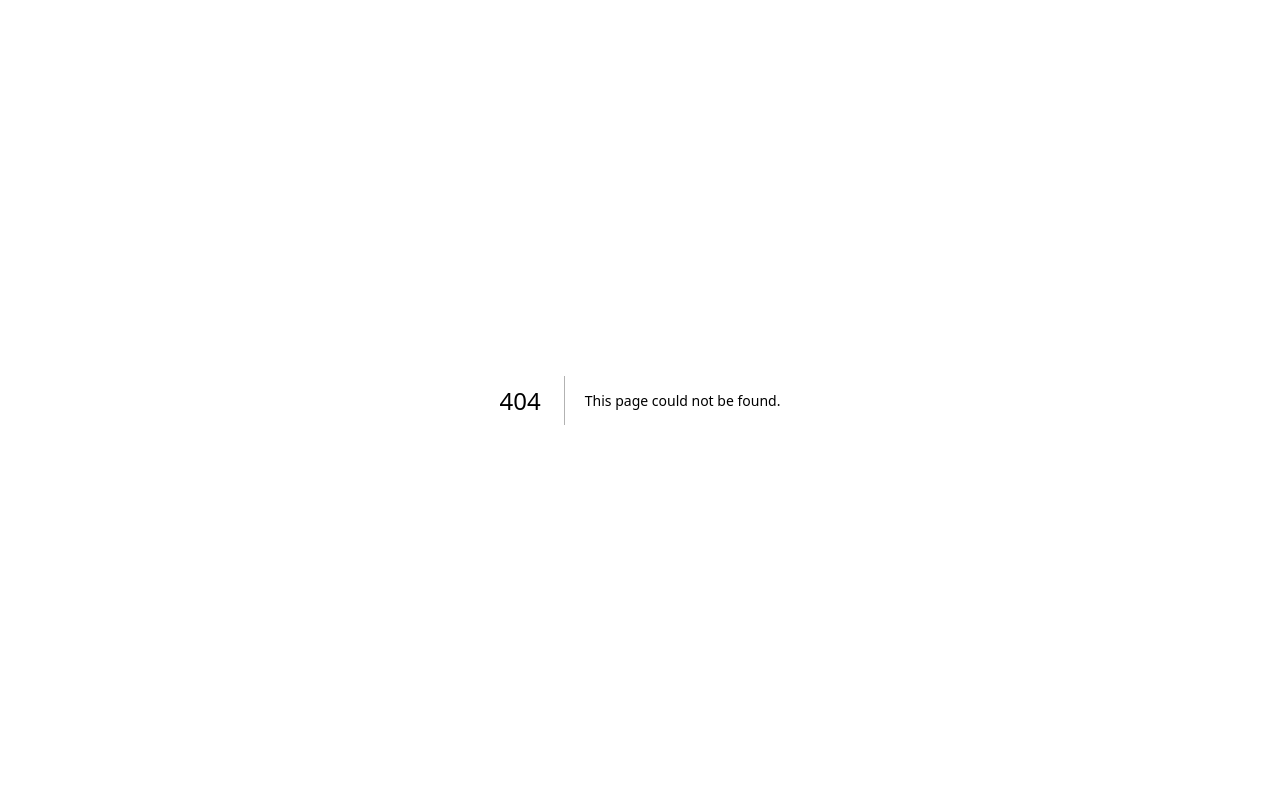
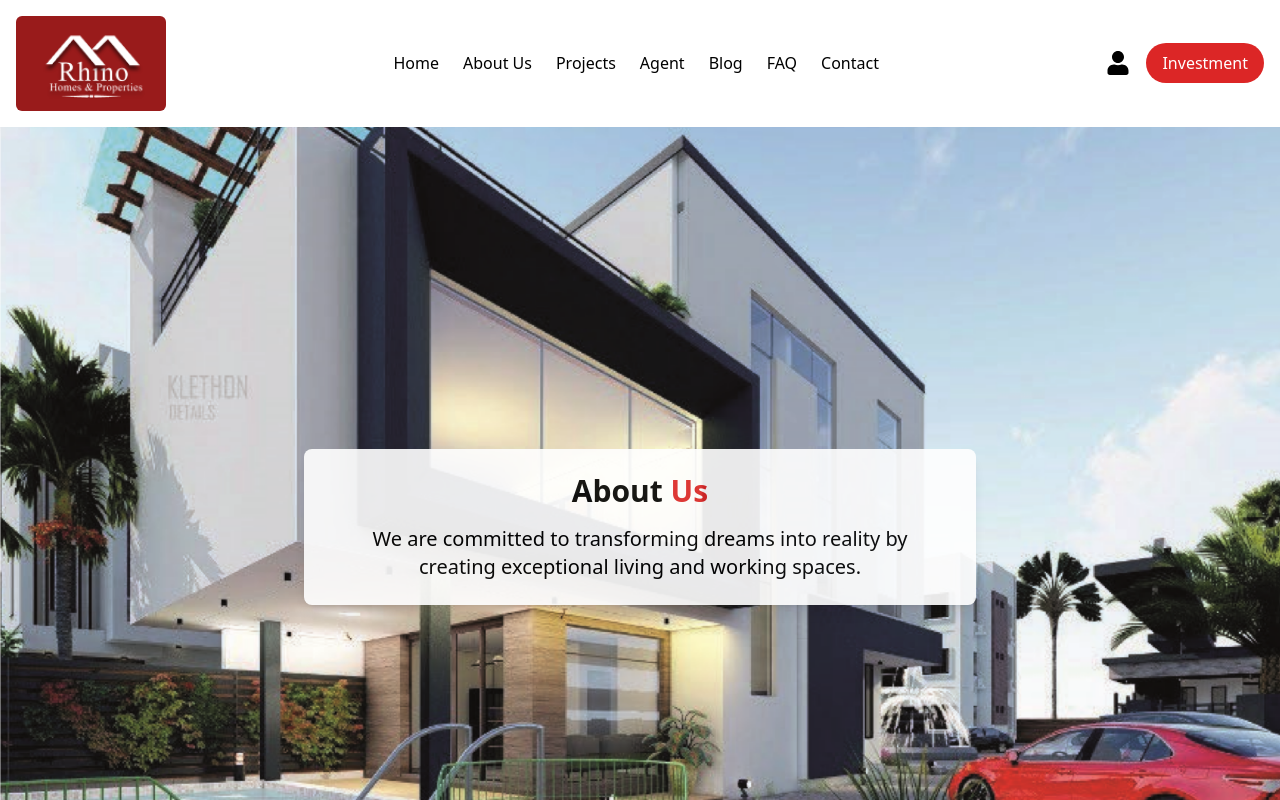
Before and after one commit to Ritephase1/rhp-website-fe, a Next.js app: page /about in a window 1280 px wide. Before the commit this address had no page. Shown: the top 800 px of the page. Built offline with nearby package versions, Linux system fonts and the light colour scheme.

Commit message:
Add another navigation, faq page and about page

```diff
--- a/src/app/page.js
+++ b/src/app/page.js
@@ -9,7 +9,7 @@ import SignupCard from "@/components/SignupCard";
 import RHP from "@/components/RHP";
 import "../styles/globals.css";
 import Team from "@/components/Team";
-import Testimonial from "@/components/Testimonial";
+// import Testimonial from "@/components/Testimonial";
 import TrustedByBrands from "@/components/TrustedByBrands";
 
 export default function Home() {
@@ -70,7 +70,7 @@ export default function Home() {
       <RecentAdditions properties={recentAdditionProperties} />
       <SignupCard />
 
-      <Testimonial />
+      {/* <Testimonial /> */}
       <TrustedByBrands />
       <RHP />
       <Footer />
--- /dev/null
+++ b/src/components/Navbar.js
@@ -0,0 +1,130 @@
+"use client";
+import { useState } from "react";
+import Image from "next/image"; // Import Image from next/image
+import Link from "next/link"; // Import Link from next/link
+import { FaUser, FaBars } from "react-icons/fa"; // Import icons from react-icons
+
+const Navbar = () => {
+  const [isMenuOpen, setIsMenuOpen] = useState(false);
+
+  const toggleMenu = () => {
+    setIsMenuOpen(!isMenuOpen);
+  };
+
+  return (
+    <nav className="bg-white p-4 shadow-md">
+      <div className="max-w-screen-xl mx-auto flex items-center justify-between">
+        {/* Logo */}
+        <div className="flex-shrink-0 ">
+          <Image
+            src="/icons/white_logo.png"
+            alt="Company Logo"
+            width={150}
+            height={20}
+            className="bg-red-800 rounded-md py-3 px-5 "
+          />
+        </div>
+
+        {/* Navigation Links (for desktop and mobile) */}
+        <ul className="hidden md:flex space-x-6">
+          <li>
+            <Link href="/" className="text-black">
+              Home
+            </Link>
+          </li>
+          <li>
+            <Link href="/about" className="text-black">
+              About Us
+            </Link>
+          </li>
+          <li>
+            <Link href="#projects" className="text-black">
+              Projects
+            </Link>
+          </li>
+          <li>
+            <Link href="#agent" className="text-black">
+              Agent
+            </Link>
+          </li>
+          <li>
+            <Link href="#blog" className="text-black">
+              Blog
+            </Link>
+          </li>
+          <li>
+            <Link href="/faq" className="text-black">
+              FAQ
+            </Link>
+          </li>
+          <li>
+            <Link href="#contact" className="text-black">
+              Contact
+            </Link>
+          </li>
+        </ul>
+
+        {/* User Icon and Investment Button */}
+        <div className="flex items-center space-x-4">
+          <FaUser className="text-2xl" /> {/* Using React Icon for user icon */}
+          <button className="bg-red-600 text-white py-2 px-4 rounded-full hover:bg-red-700">
+            Investment
+          </button>
+        </div>
+
+        {/* Mobile Menu Button */}
+        <div className="md:hidden flex items-center">
+          <button className="text-black" onClick={toggleMenu}>
+            <FaBars /> {/* Using React Icon for menu button */}
+          </button>
+        </div>
+      </div>
+
+      {/* Mobile Menu (toggle visibility) */}
+      <div
+        id="mobile-menu"
+        className={`${isMenuOpen ? "block" : "hidden"} md:hidden`}
+      >
+        <ul className="flex flex-col space-y-4 p-4">
+          <li>
+            <Link href="/" className="text-black">
+              Home
+            </Link>
+          </li>
+          <li>
+            <Link href="/about" className="text-black">
+              About Us
+            </Link>
+          </li>
+          <li>
+            <Link href="#projects" className="text-black">
+              Projects
+            </Link>
+          </li>
+          <li>
+            <Link href="#agent" className="text-black">
+              Agent
+            </Link>
+          </li>
+          <li>
+            <Link href="#blog" className="text-black">
+              Blog
+            </Link>
+          </li>
+          <li>
+            <Link href="/faq" className="text-black">
+              FAQ
+            </Link>
+          </li>
+          <li>
+            <Link href="#contact" className="text-black">
+              Contact
+            </Link>
+          </li>
+        </ul>
+      </div>
+    </nav>
+  );
+};
+
+export default Navbar;
--- a/src/components/Navigation.js
+++ b/src/components/Navigation.js
@@ -35,10 +35,10 @@ export default function Navigation() {
   const modalRef = useRef();
 
   const links = [
-    { name: "Home", href: "#home" },
+    // { name: "Home", href: "#home" },
     {
       name: "About Us",
-      href: "/about-us",
+      href: "/about",
     },
     {
       name: "Projects",
--- a/src/components/Team.js
+++ b/src/components/Team.js
@@ -61,10 +61,10 @@ import {
 
 export default function Team() {
   return (
-    <section className="bg-black text-white py-12 px-16">
+    <section className="bg-white text-white m-auto w-[80%] py-12 px-16">
       <h2 className="text-2xl text-left mb-8">OUR TEAM</h2>
 
-      <div className="grid grid-cols-2  sm:grid-cols-2 lg:grid-cols-3 gap-8">
+      <div className="grid grid-cols-2  sm:grid-cols-2 lg:grid-cols-4 gap-8">
         {teamData.map((member) => (
           <div key={member.id} className="relative w-full sm:w-80 mx-auto">
             {/* Image */}
--- a/src/components/Testimonial.js
+++ b/src/components/Testimonial.js
@@ -7,24 +7,28 @@ const Testimonial = () => {
     {
       id: 1,
       image: "/images/team2.png",
+      title: "ENGR",
       content: "This platform has truly transformed my learning experience!",
       name: "John Doe",
     },
     {
       id: 2,
       image: "/images/team3.png",
+      title: "ENGR",
       content: "The user interface is sleek and easy to navigate.",
       name: "Jane Smith",
     },
     {
       id: 3,
       image: "/images/team4.png",
+      title: "ENGR",
       content: "I highly recommend this to anyone starting out.",
       name: "Alice Brown",
     },
     {
       id: 4,
       image: "/images/about2.png",
+      title: "ENGR",
       content: "The resources available here are top-notch.",
       name: "David Clark",
     },
@@ -58,38 +62,46 @@ const Testimonial = () => {
               <img
                 src={getVisibleTestimonial().image}
                 alt={getVisibleTestimonial().name}
-                className="w-24 h-24 rounded-full object-cover mb-4"
+                className="w-24 h-24 rounded-md object-contain mb-4"
+              />
+            </div>
+
+            {/* Content section */}
+
+            <div className="flex flex-col w-2/3 ml-4">
+              <h2 className="font-bold text-left text-lg text-white">
+                {getVisibleTestimonial().title}
+              </h2>
+              <p className="mt-1 text-lg mb-5 text-left">
+                - {getVisibleTestimonial().name}
+              </p>
+
+              <p className="text-sm text-left mb-4">
+                {getVisibleTestimonial().content}
+              </p>
+            </div>
+          </div>
+
+          {/* Right Card */}
+          <div className="flex w-full border border-red p-4 rounded-md bg-white text-gray-900">
+            {/* Image on the top left */}
+            <div className="flex-shrink-0 w-1/3">
+              <img
+                src={getVisibleTestimonial().image}
+                alt={getVisibleTestimonial().name}
+                className="w-24 h-24 rounded-md object-contain mb-4"
               />
             </div>
 
             {/* Content section */}
             <div className="flex flex-col w-2/3 ml-4">
-              <p className="text-md text-left mb-4">
-                {getVisibleTestimonial().content}
-              </p>
-              <p className="mt-2 text-sm text-left">
+              <h2 className="font-bold text-left text-lg">
+                {getVisibleTestimonial().title}
+              </h2>
+              <p className="mt-1 text-md mb-3 text-left">
                 - {getVisibleTestimonial().name}
               </p>
-            </div>
-          </div>
-
-          {/* Right Card */}
-          <div className="flex w-full p-4 rounded-md bg-white text-gray-900">
-            {/* Image on the top left */}
-            <div className="flex-shrink-0 w-1/3">
-              <img
-                src={getVisibleTestimonial().image}
-                alt={getVisibleTestimonial().name}
-                className="w-24 h-24 rounded-full object-cover mb-4"
-              />
-            </div>
-
-            {/* Content section */}
-            <div className="flex flex-col w-2/3 ml-4">
-              <p className="mt-2 text-sm text-left">
-                - {getVisibleTestimonial().name}
-              </p>
-              <p className="text-md text-left mb-4">
+              <p className="text-sm text-left mb-4">
                 {getVisibleTestimonial().content}
               </p>
             </div>
--- a/src/components/TrustedByBrands.js
+++ b/src/components/TrustedByBrands.js
@@ -3,7 +3,7 @@ import brands from "../app/api/brands.json"; // Import JSON data
 
 export default function TrustedByBrands() {
   return (
-    <section className="bg-[#DA221FF7] text-white py-10 px-16">
+    <section className="bg-[#7D1910F7] text-white py-10 px-16">
       <h2 className="text-2xl text-center mb-8">
         Trusted by leading Brands <span className="text-md">nationwide</span>
       </h2>
--- a/src/pages/about-us.js
+++ /dev/null
@@ -1,46 +0,0 @@
-// pages/about-us.js
-
-import { Suspense, lazy } from "react";
-
-// Lazy load the components
-const MissionVision = lazy(() => import("../components/MissionVision"));
-const Team = lazy(() => import("../components/Team"));
-
-export default function AboutUs() {
-  return (
-    <section>
-      <div
-        className="relative min-h-screen flex flex-col items-center justify-center text-center bg-cover bg-center"
-        style={{ backgroundImage: "url('/images/about_image.png')" }}
-      >
-        {/* Lazy load the AboutUs component */}
-        <AboutUs imageUrl="/images/about2.png" />
-
-        {/* Suspense wrapper for MissionVision and Team components */}
-        <Suspense fallback={<div>Loading...</div>}>
-          <MissionVision />
-        </Suspense>
-        <Suspense fallback={<div>Loading...</div>}>
-          <Team />
-        </Suspense>
-
-        <div className="container mx-auto py-12 px-6">
-          <h1 className="text-4xl font-bold text-center mb-8">About Us</h1>
-
-          <div>
-            {/* About Us Page Content */}
-            <a id="team">
-              <h2>Our Team</h2>
-              <p>Information about the team.</p>
-            </a>
-
-            <a id="mission">
-              <h2>Our Mission</h2>
-              <p>Details about the mission.</p>
-            </a>
-          </div>
-        </div>
-      </div>
-    </section>
-  );
-}
--- /dev/null
+++ b/src/pages/about.js
@@ -0,0 +1,60 @@
+import "../../src/styles/globals.css";
+
+import { Suspense, lazy } from "react";
+
+// Lazy load the components
+const MissionVision = lazy(() => import("../components/MissionVision"));
+const Team = lazy(() => import("../components/Team"));
+// const Navbar = lazy(() => import("../components/Navbar"));
+const AboutUs = lazy(() => import("../components/AboutUs"));
+const Footer = lazy(() => import("../components/Footer"));
+const Testimonial = lazy(() => import("../components/Testimonial"));
+const TrustedByBrands = lazy(() => import("../components/TrustedByBrands"));
+import Navbar from "@/components/Navbar";
+
+export default function About() {
+  return (
+    <section>
+      <Navbar />
+      {/* Background Image Container */}
+      <div
+        className="relative min-h-screen flex items-center justify-center text-center bg-cover bg-center"
+        style={{ backgroundImage: "url('/images/about_image.png')" }}
+      >
+        {/* Text Section */}
+        <div className="absolute top-1/2 transform -translate-y-1/2 w-full text-center">
+          <div className="bg-white text-black p-6 rounded-lg shadow-lg max-w-2xl mx-auto opacity-90">
+            <p className="text-3xl font-semibold text-black">
+              About <span className="text-red-600">Us</span>
+            </p>
+            <p className="text-xl text-black mt-4 max-w-xl mx-auto">
+              We are committed to transforming dreams into reality by creating
+              exceptional living and working spaces.
+            </p>
+          </div>
+        </div>
+      </div>
+
+      <div>
+        {/* Lazy load the AboutUs component */}
+        <AboutUs imageUrl="/images/about2.png" />
+
+        {/* Suspense wrapper for MissionVision and Team components */}
+        <Suspense fallback={<div>Loading...</div>}>
+          <MissionVision />
+        </Suspense>
+        <Suspense fallback={<div>Loading...</div>}>
+          <Team />
+        </Suspense>
+
+        <Suspense fallback={<div>Loading...</div>}>
+          <Testimonial />
+        </Suspense>
+        <Suspense fallback={<div>Loading...</div>}>
+          <TrustedByBrands />
+        </Suspense>
+      </div>
+      <Footer />
+    </section>
+  );
+}
--- a/src/pages/faq.js
+++ b/src/pages/faq.js
@@ -2,6 +2,8 @@
 import { useState } from "react";
 import "../../src/styles/globals.css";
 import Footer from "@/components/Footer";
+import Navbar from "@/components/Navbar";
+
 export default function FAQ() {
   // State to track which questions are expanded
   const [expanded, setExpanded] = useState({});
@@ -17,6 +19,7 @@ export default function FAQ() {
   return (
     <section>
       {/* Image Section */}
+      <Navbar />
       <div
         className="relative w-full h-80 sm:h-[60vh] md:h-[70vh] lg:h-[80vh] xl:h-[90vh] bg-cover bg-no-repeat bg-center"
         style={{ backgroundImage: "url('/images/faq.png')" }}
@@ -39,6 +42,11 @@ export default function FAQ() {
                 What does Rhino Homes and Properties Ltd specialize in?
                 <span className="ml-2 text-xl">{expanded[1] ? "-" : "+"}</span>
               </h2>
+              <div
+                className={`overflow-hidden transition-all duration-300 ease-in-out ${
+                  expanded[1] ? "max-h-[500px]" : "max-h-0"
+                }`}
+              >
                 {expanded[1] && (
                   <p className="transition-all ease-in-out duration-300">
                     We specialize in providing top-tier real estate solutions,
@@ -46,6 +54,7 @@ export default function FAQ() {
                     sales, leasing, and investment opportunities across Nigeria.
                   </p>
                 )}
+              </div>
             </div>
 
             <div className="mb-4">
@@ -56,6 +65,11 @@ export default function FAQ() {
                 Why should I invest with Rhino Homes?
                 <span className="ml-2 text-xl">{expanded[2] ? "-" : "+"}</span>
               </h2>
+              <div
+                className={`overflow-hidden transition-all duration-300 ease-in-out ${
+                  expanded[2] ? "max-h-[500px]" : "max-h-0"
+                }`}
+              >
                 {expanded[2] && (
                   <p className="transition-all ease-in-out duration-300">
                     Investing with Rhino Homes offers reliable returns, secure
@@ -63,6 +77,7 @@ export default function FAQ() {
                     options in both residential and commercial sectors.
                   </p>
                 )}
+              </div>
             </div>
           </div>
 
@@ -76,13 +91,19 @@ export default function FAQ() {
                 What is Residential and commercial property?
                 <span className="ml-2 text-xl">{expanded[3] ? "-" : "+"}</span>
               </h2>
+              <div
+                className={`overflow-hidden transition-all duration-300 ease-in-out ${
+                  expanded[3] ? "max-h-[500px]" : "max-h-0"
+                }`}
+              >
                 {expanded[3] && (
                   <p className="transition-all ease-in-out duration-300">
-                  Residential property refers to buildings intended for housing,
-                  while commercial property is used for business activities like
-                  offices, shops, and industrial spaces.
+                    Residential property refers to buildings intended for
+                    housing, while commercial property is used for business
+                    activities like offices, shops, and industrial spaces.
                   </p>
                 )}
+              </div>
             </div>
 
             <div className="mb-4">
@@ -93,6 +114,11 @@ export default function FAQ() {
                 What are the various investments available at RHP?
                 <span className="ml-2 text-xl">{expanded[4] ? "-" : "+"}</span>
               </h2>
+              <div
+                className={`overflow-hidden transition-all duration-300 ease-in-out ${
+                  expanded[4] ? "max-h-[500px]" : "max-h-0"
+                }`}
+              >
                 {expanded[4] && (
                   <p className="transition-all ease-in-out duration-300">
                     At Rhino Homes, you can invest in residential and commercial
@@ -100,6 +126,7 @@ export default function FAQ() {
                     opportunities, each tailored to your investment needs.
                   </p>
                 )}
+              </div>
             </div>
 
             <div className="mb-4">
@@ -110,6 +137,11 @@ export default function FAQ() {
                 How can I invest with Rhino Homes?
                 <span className="ml-2 text-xl">{expanded[5] ? "-" : "+"}</span>
               </h2>
+              <div
+                className={`overflow-hidden transition-all duration-300 ease-in-out ${
+                  expanded[5] ? "max-h-[500px]" : "max-h-0"
+                }`}
+              >
                 {expanded[5] && (
                   <p className="transition-all ease-in-out duration-300">
                     To invest, simply reach out to our sales team, sign the
@@ -121,6 +153,7 @@ export default function FAQ() {
             </div>
           </div>
         </div>
+      </div>
 
       <Footer />
     </section>
```
Also changed, not shown: public/icons/brownSquare.png (added), public/icons/graySquare.png (added). Lines whose indentation alone changed are shown as unchanged.
